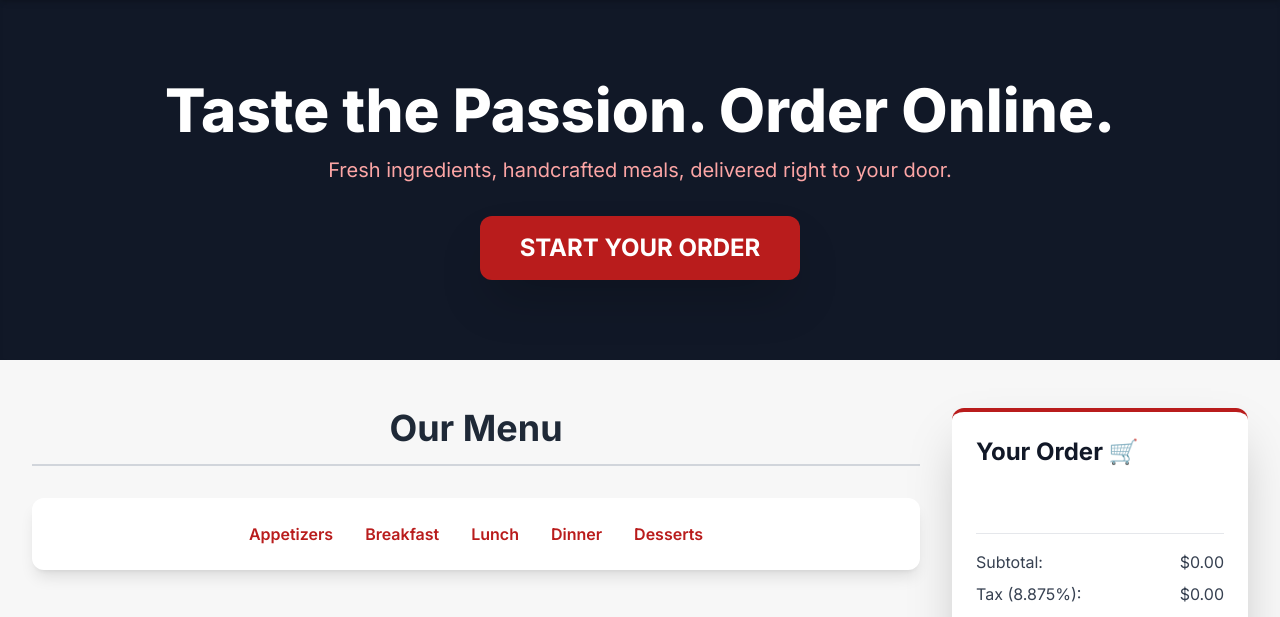
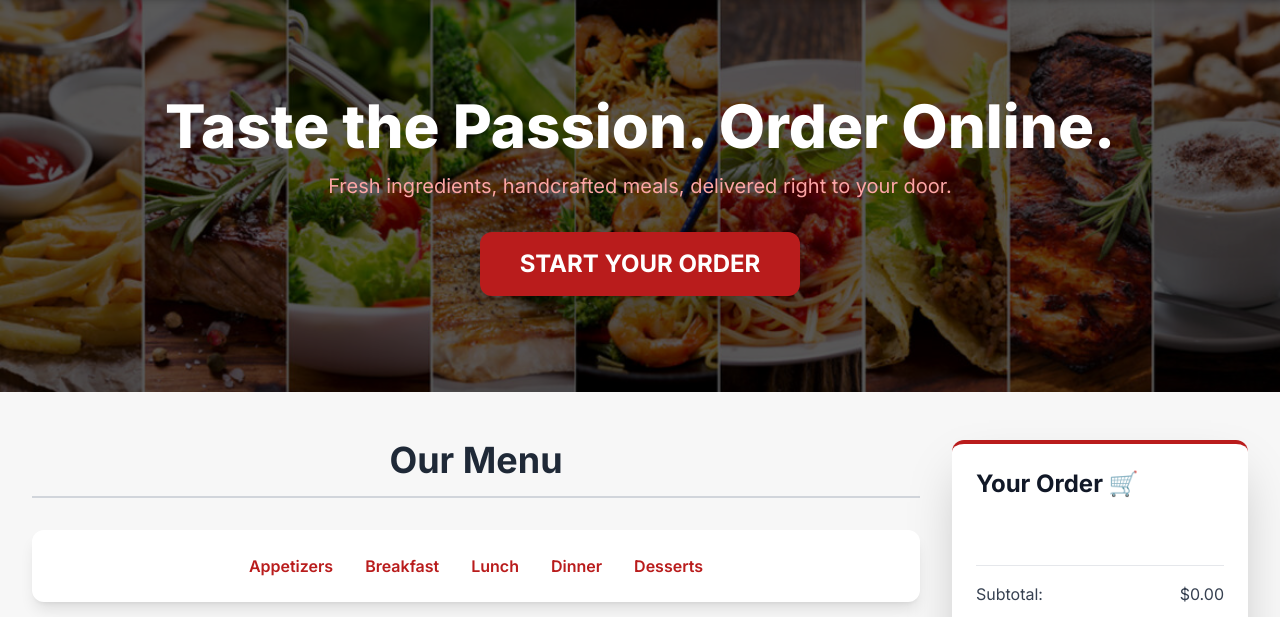
Before and after one commit to redroyalty910/resturaunt-mvp, a Flask app: page / in a window 1280 px wide. Shown: the part 72-689 px from the top of the page. Run offline with Flask 3, Linux system fonts and the light colour scheme; data comes from the database, SQL or seed files in the repository; some libraries are stand-ins or nearby versions.

Commit message:
Added background food collage image behind index.html hero text.

```diff
--- a/templates/index.html
+++ b/templates/index.html
@@ -37,6 +37,13 @@
             top: 0;
             z-index: 100;
         }
+
+        .hero-bg {
+            background-image: url('/static/images/food-collage.jpg');
+            background-size: cover;
+        }
+
+
     </style>
 </head>
 <body class="min-h-screen flex flex-col">
@@ -60,15 +67,24 @@
 
     <main id="main-content" class="flex-grow">
 
-        <section class="bg-gray-900 text-white py-20 mb-12 shadow-inner">
-            <div class="max-w-7xl mx-auto px-4 sm:px-6 lg:px-8 text-center">
+        <section class="relative overflow-hidden text-white py-24 mb-12 shadow-inner">
+
+
+            <div class="absolute inset-0 z-0 hero-bg"></div>
+
+
+            <div class="absolute inset-0 bg-black/65 z-10"></div>
+
+
+            <div class="relative z-20 max-w-7xl mx-auto px-4 sm:px-6 lg:px-8 text-center">
                 <h1 class="text-5xl md:text-6xl font-extrabold mb-4 leading-tight">
                     Taste the Passion. Order Online.
                 </h1>
                 <p class="text-xl text-red-300 mb-8 max-w-2xl mx-auto">
                     Fresh ingredients, handcrafted meals, delivered right to your door.
                 </p>
-                <button class="hero-button bg-red-700 text-white px-10 py-4 rounded-xl text-2xl font-bold uppercase shadow-2xl hover:bg-red-800" onclick="showOrderForm('order')">
+                <button class="hero-button bg-red-700 text-white px-10 py-4 rounded-xl text-2xl font-bold uppercase shadow-2xl hover:bg-red-800"
+                        onclick="showOrderForm('order')">
                     Start Your Order
                 </button>
             </div>
```
Also changed, not shown: static/images/food-collage.jpg (added).
